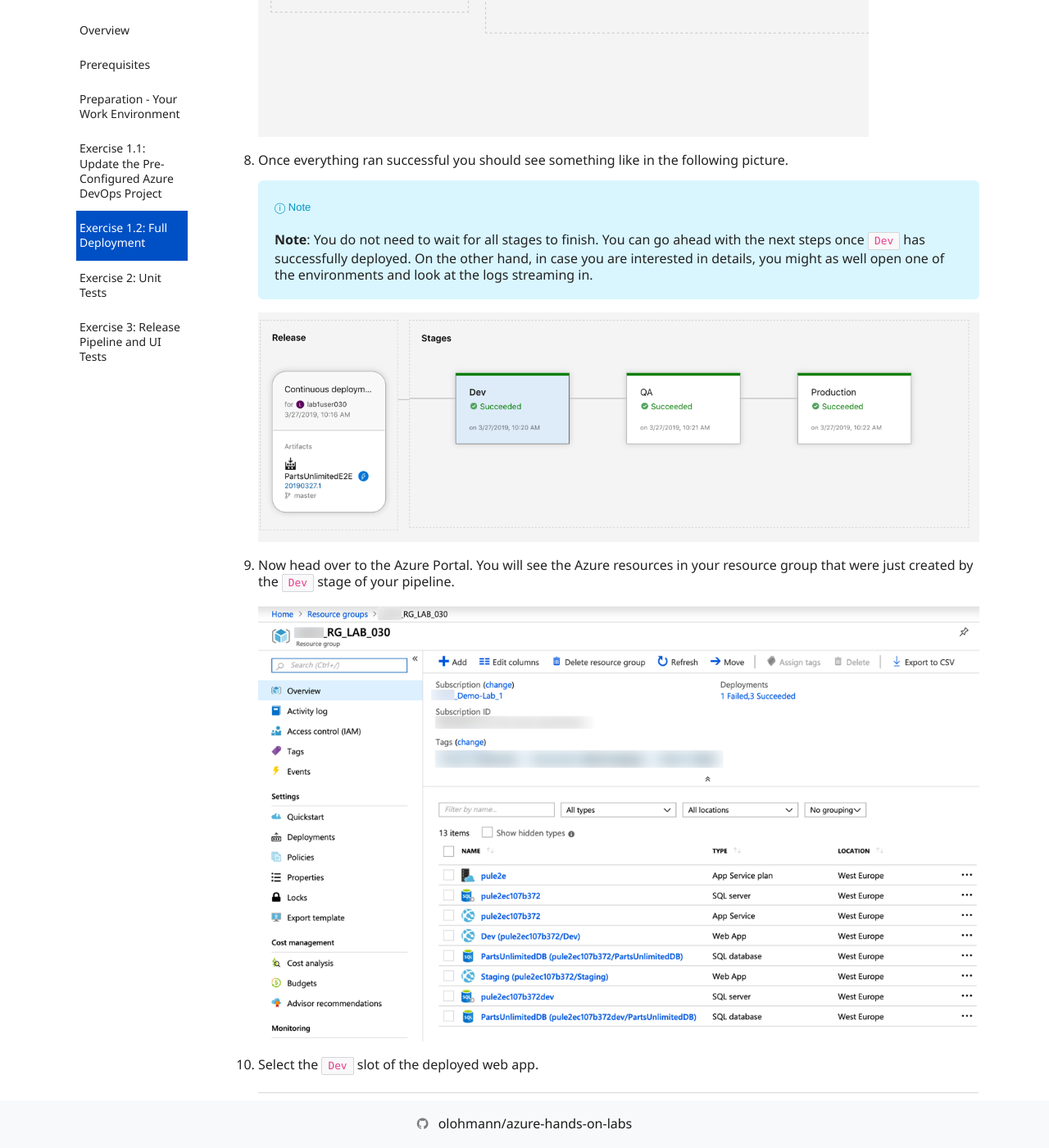
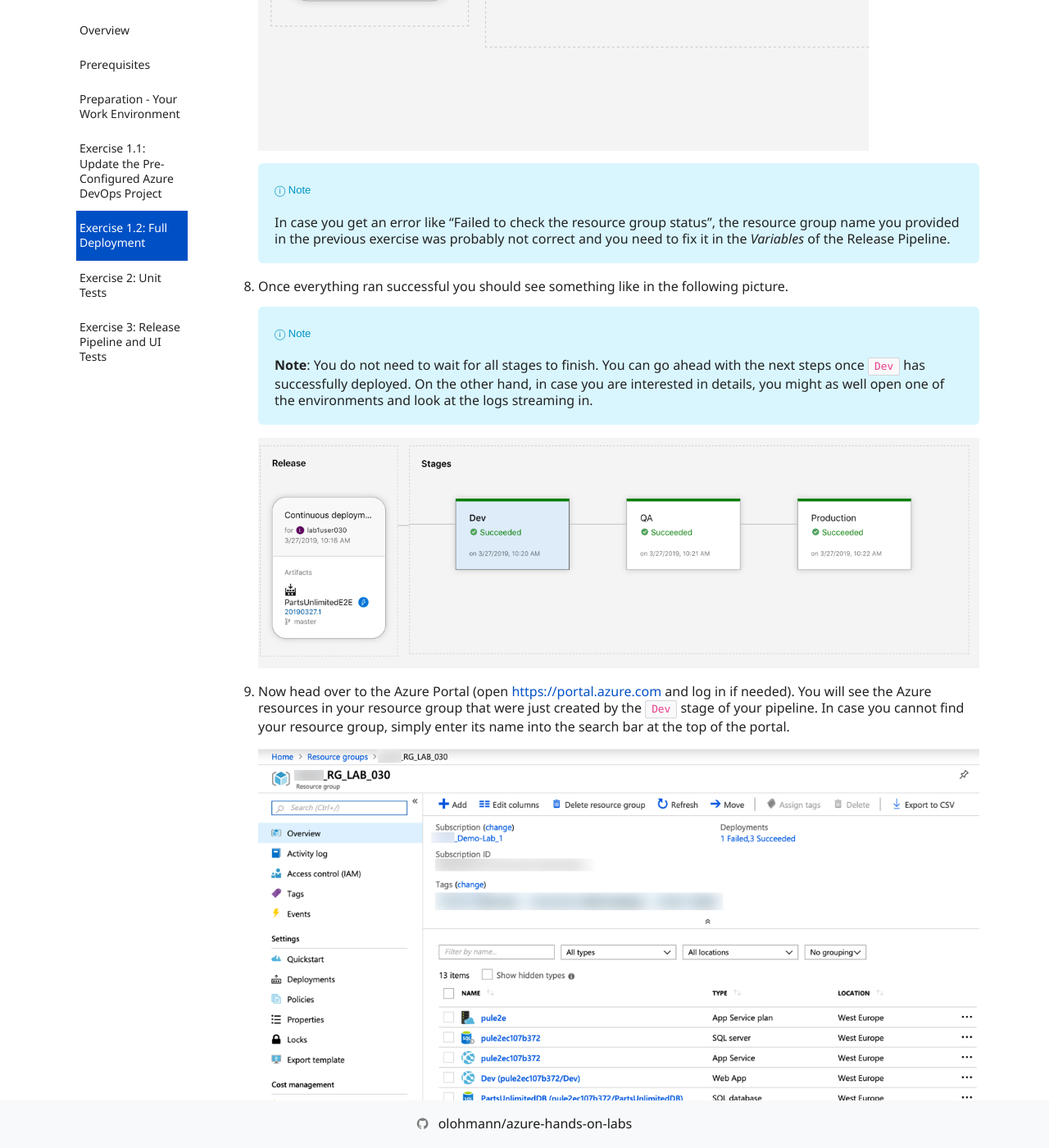
Before and after one commit to olohmann/azure-hands-on-labs, a Jekyll site: the page built from labs/08_testing/testing.md, in a window 1280 px wide and 1400 px high, scrolled down 14422 px. Shown: the whole window at 82% size. Built offline with Jekyll 4.4.1, drawn with Linux system fonts in a browser that asks for light colours; nearby versions of some CDN libraries; our own code applies the rules of GitHub Pages for plain Markdown files; comment, search, counter and statistics services are not loaded; some of the changed text lies outside the part shown.

Commit message:
review done full exercise 1

```diff
--- a/labs/08_testing/testing.md
+++ b/labs/08_testing/testing.md
@@ -87,7 +87,7 @@ In its current state, the pipeline does not yet know the specific configuration
 
     ![AzDevOps](./media/05-az-devops.png)
 
-1. Change `ResourceGroupName` to e.g. `CONTOSO_RG_LAB_030` (whatever resource group was assigned to you).
+1. Change `ResourceGroupName` to the resource group name that was provided for you, e.g. `CONTOSO_RG_LAB_030` (Carefully look up the name, do not copy it from here!).
 
 1. There are additional settings needed for each of the three stages ('Dev', 'QA' and 'Production'), which is why all three are currently marked with a red exclamation mark. We will start from left to right and fix all of them.
 
@@ -154,7 +154,7 @@ After finishing the boring preparation work, let's do our first end-to-end deplo
 
 1. The configured automation does not stop here! Actually, there is some continuous delivery magic configured that will trigger a *Release* pipeline for every successful build that happens in the *Build* pipeline. The *Release* pipeline will pick up the artifacts from the latest build and deploy it into the *Dev*, *QA* and *Production* environments. Actually, it will not only deploy our app - it even creates all the needed resources like a database and an app service from scratch (as explained in the previous CI/CD and IaC labs (click [here](./../../index.md) for an overview).
 
-    In the menu on the left, select `Releases` (below `Pipelines`).
+    In the menu on the left, select *Releases* (below *Pipelines*).
 
     ![AzDevOps](./media/19-az-devops.png)
 
@@ -162,13 +162,15 @@ After finishing the boring preparation work, let's do our first end-to-end deplo
 
     ![AzDevOps](./media/20-az-devops.png)
 
+    > In case you get an error like "Failed to check the resource group status", the resource group name you provided in the previous exercise was probably not correct and you need to fix it in the *Variables* of the Release Pipeline.
+
 1. Once everything ran successful you should see something like in the following picture.
 
     > **Note**: You do not need to wait for all stages to finish. You can go ahead with the next steps once `Dev` has successfully deployed. On the other hand, in case you are interested in details, you might as well open one of the environments and look at the logs streaming in.
 
     ![AzDevOps](./media/21-az-devops.png)
 
-1. Now head over to the Azure Portal. You will see the Azure resources in your resource group that were just created by the `Dev` stage of your pipeline.
+1. Now head over to the Azure Portal (open [https://portal.azure.com](https://portal.azure.com) and log in if needed). You will see the Azure resources in your resource group that were just created by the `Dev` stage of your pipeline. In case you cannot find your resource group, simply enter its name into the search bar at the top of the portal.
 
     ![AzDevOps](./media/22-az-devops.png)
 
```
